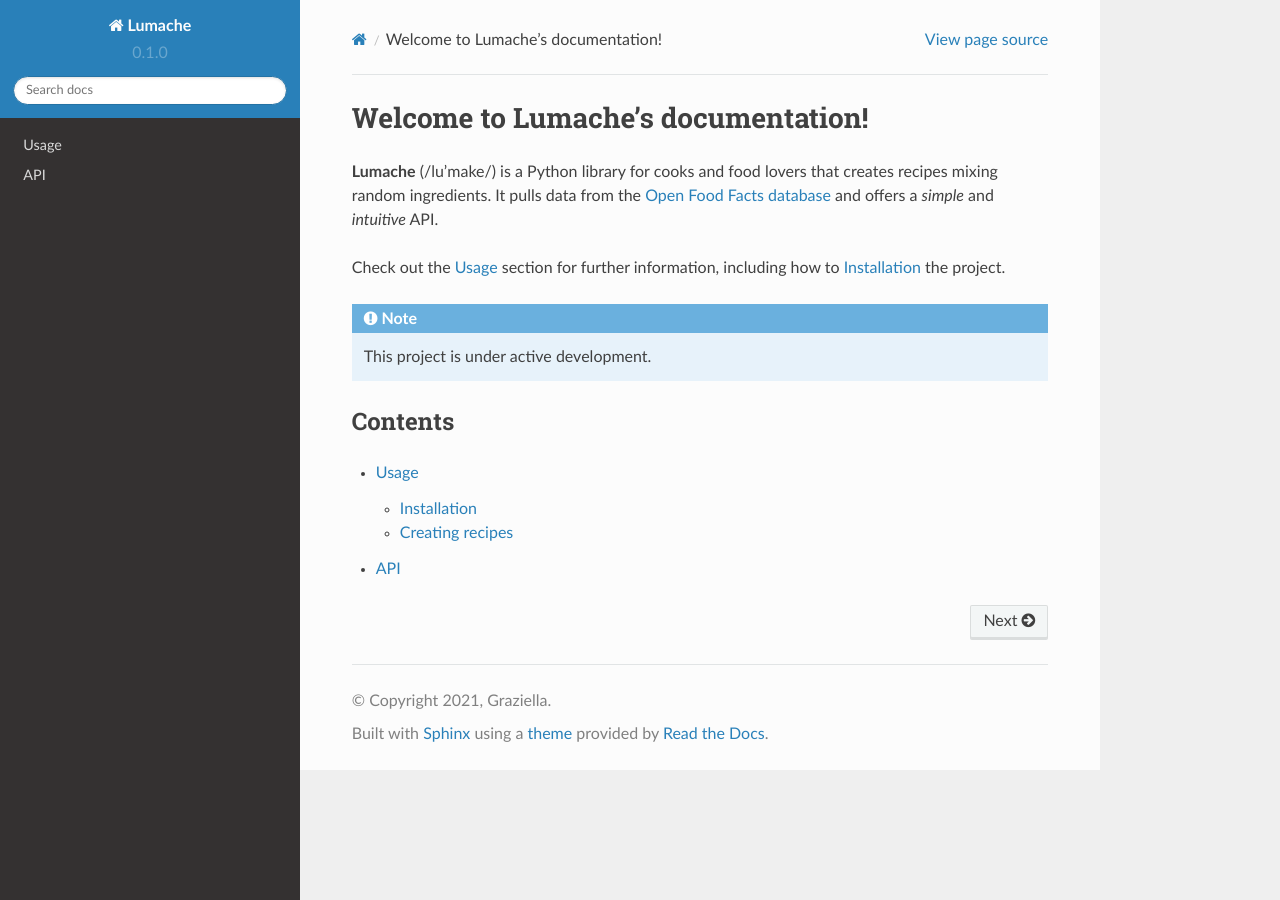
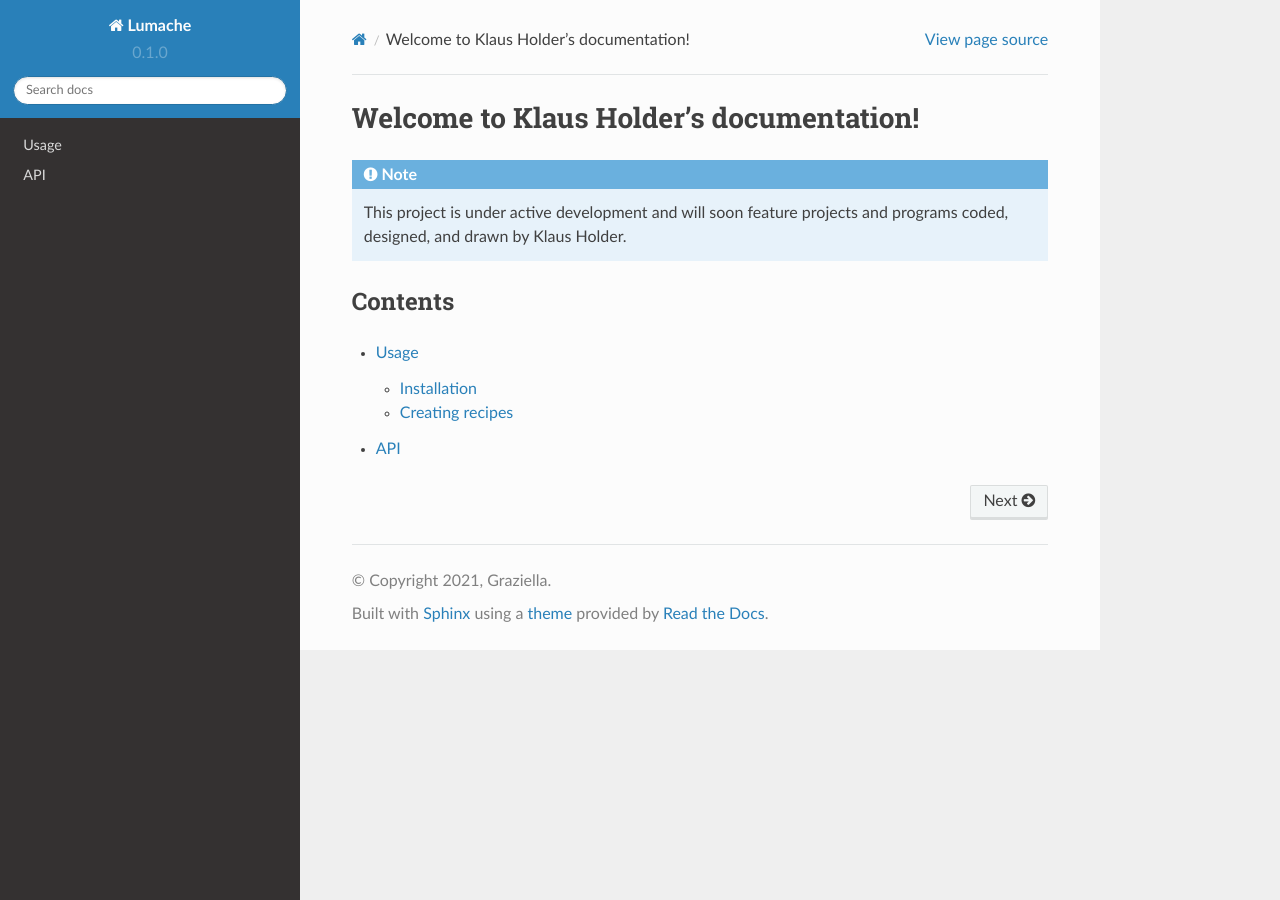
Before and after one commit to KlausRaynor/my-docs, a Sphinx documentation site: the page built from docs/source/index.rst, in a window 1280 px wide. Built offline with Sphinx 7.4.7 and the Read the Docs theme 2.0.0, drawn with Linux system fonts in a browser that asks for light colours.

Commit message:
Update index.rst
wip message added

```diff
--- a/docs/source/index.rst
+++ b/docs/source/index.rst
@@ -1,17 +1,10 @@
-Welcome to Lumache's documentation!
+Welcome to Klaus Holder's documentation!
 ===================================
 
-**Lumache** (/lu'make/) is a Python library for cooks and food lovers
-that creates recipes mixing random ingredients.
-It pulls data from the `Open Food Facts database <https://world.openfoodfacts.org/>`_
-and offers a *simple* and *intuitive* API.
-
-Check out the :doc:`usage` section for further information, including
-how to :ref:`installation` the project.
 
 .. note::
 
-   This project is under active development.
+   This project is under active development and will soon feature projects and programs coded, designed, and drawn by Klaus Holder.
 
 Contents
 --------
```
